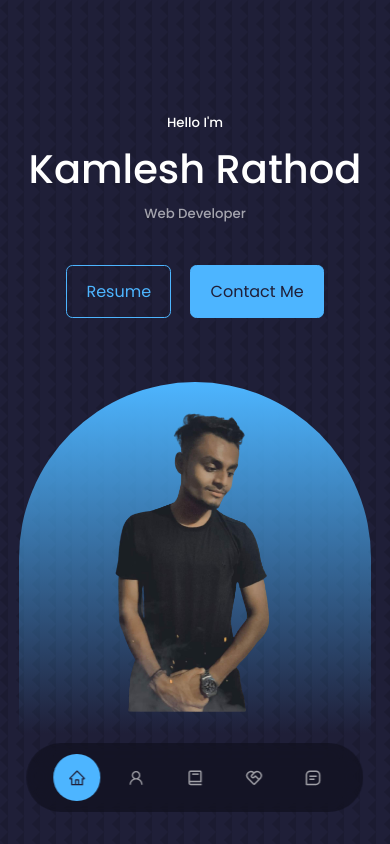
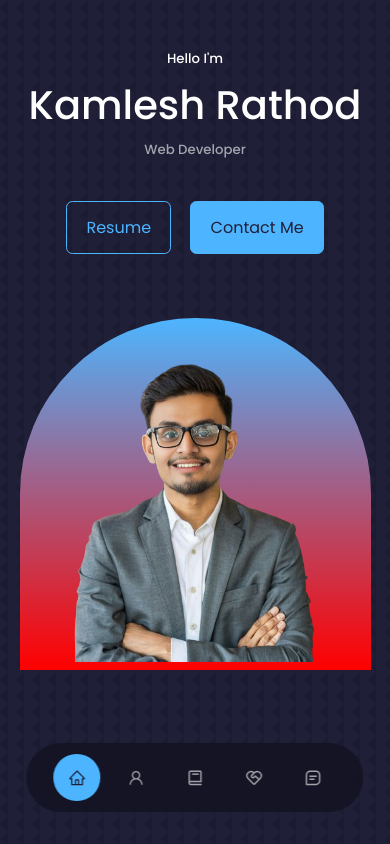
Before and after one commit to whoisbunny/React-Portfolio, a React (Create React App) app: page / in a window 390 px wide. Shown: the top 844 px of the page. Built offline with nearby package versions, Linux system fonts and the light colour scheme; a web font is replaced by a local one.

Commit message:
Update : Profile

```diff
--- a/src/components/header/CTA.jsx
+++ b/src/components/header/CTA.jsx
@@ -5,7 +5,7 @@ const CTA = () => {
     <div className="cta">
       <a
         href={
-          "https://drive.google.com/file/d/1-a1IbEl-OnUBF2bhc66XdtGSuRgXz9TC/view?usp=sharing"
+          "https://drive.google.com/file/d/1FWJDmcxq5AceQ86mSyJ5ZhaDvdezIoIy/view?usp=sharing"
         }
         download
         className="btn"
--- a/src/components/header/Header.jsx
+++ b/src/components/header/Header.jsx
@@ -1,30 +1,30 @@
-import React from 'react'
-import './header.css'
-import CTA from './CTA'
-import ME from '../../assets/bunny1.png'
-import HeaderSocials from './HeaderSocials'
+import React from "react";
+import "./header.css";
+import CTA from "./CTA";
+import ME from "../../assets/Profile.png";
+import HeaderSocials from "./HeaderSocials";
 
 const Header = () => {
   return (
     <header>
-
       <div className="container header__container">
         <h5>Hello I'm</h5>
         <h1>Kamlesh Rathod</h1>
-        <h5 className='text-light'>
-          Web Developer
-        </h5>
-      <CTA  />
+        <h5 className="text-light">Web Developer</h5>
+        <CTA />
 
-      <HeaderSocials/>
-      <div className="me">
-        <img src={ME } alt="" className='header__img' />
-
-      </div>
-      <a href="#contact" className='scroll__down'> Scroll Down</a>
+        <HeaderSocials />
+        <div className="flex_center">
+          <div className="me">
+            <img src={ME} alt="" className="header__img" />
+          </div>
+        </div>
+        <a href="#contact" className="scroll__down">
+          Scroll Down
+        </a>
       </div>
     </header>
-  )
-}
+  );
+};
 
-export default Header
+export default Header;
--- a/src/components/header/header.css
+++ b/src/components/header/header.css
@@ -1,31 +1,26 @@
-header{
+header {
   height: 100vh;
-    padding-top:7rem ;
+  padding-top: 7rem;
   overflow: hidden;
-
 }
-.header__container{
+.header__container {
   text-align: center;
   height: 100%;
   position: relative;
 }
 
-
-
 /* ============================== CTA =========================== */
 
-.cta{
+.cta {
   display: flex;
   margin-top: 2.5rem;
   gap: 1.2rem;
   justify-content: center;
-
 }
-
 
 /* ============================== HEADER SOCIALS =========================== */
 
-.header__socials{
+.header__socials {
   display: flex;
   flex-direction: column;
   align-items: center;
@@ -35,38 +30,46 @@ header{
   bottom: 3rem;
 }
 
-
-.header__socials::after{
+.header__socials::after {
   content: "";
   width: 1px;
   height: 2rem;
   background-color: var(--color-primary);
 }
 
-.header__img{
+.header__img {
   display: flex;
   width: 20vw;
   height: 100%;
   object-fit: contain;
+  /* padding-bottom: 25rem; */
 }
 
 /* ============================== ME =========================== */
 
-.me{
-    background: linear-gradient(var(--color-primary) , transparent);
+.me {
+  background: linear-gradient(var(--color-primary), red);
   width: 22rem;
-    position: absolute;
+  /* position: absolute; */
   height: 30rem;
   margin-top: 4rem;
   border-radius: 12rem 12rem 0 0;
-    left: calc(50% - 11rem );
+  /* left: calc(50% - 11rem); */
   padding: 1.5rem 1.5rem 1.5rem 1.5rem;
+  /* margin: auto; */
 }
-
+.flex_center {
+  display: flex;
+  justify-content: center;
+  align-items: center;
+  gap: 1rem;
+  /* width: 100vw; */
+  /* background-color: red; */
+}
 
 /* ============================== scroll__down =========================== */
 
-.scroll__down{
+.scroll__down {
   position: absolute;
   right: -2.3rem;
   bottom: 5rem;
@@ -75,66 +78,74 @@ header{
   font-size: 0.9rem;
 }
 
-
 /* =============================== MEDIA QUERY ( MEDIUM DEVICE ) ================== */
 
-@media screen and (max-width:1024px ) {
-    header{
+@media screen and (max-width: 1024px) {
+  header {
     height: 68vh;
-    }
-    .me{
-        height: 22rem;
-        padding:2rem   6rem;
-        /* height: 20rem; */
-        padding-bottom: 0rem;
-    }
-    .header__img{
-        padding-bottom: 0px;
-        position: absolute;
-        left: 8%;
-
 
   }
+  .me {
+    height: 22rem;
+    padding: 2rem 6rem;
+    padding-bottom: 0rem;
+    display: flex;
+    justify-content: center;
+    align-items: center;
+    overflow: hidden;
+  }
+  .header__img {
+    /* padding-bottom: 2rem; */
+    position: absolute;
+    /* left: 8%; */
+    object-fit: contain;
+    width: 20rem;
 
   }
-
-
+}
 
 /* =============================== MEDIA QUERY ( SMALL DEVICE ) ================== */
 
-@media screen and (max-width:600px) {
-    header{
+@media screen and (max-width: 600px) {
+  header {
     height: 100vh;
-
   }
-    .header__socials , .scroll__down{
-        display: none ;
+  .header__socials,
+  .scroll__down {
+    display: none;
   }
-    .me{
+  .me {
     max-height: 20rem;
     overflow: hidden;
+    display: flex;
+    justify-content: center;
+    align-items: center;
   }
-    .header__img{
+  .header__img {
+    max-height: 19rem;
     position: absolute;
-        top: -10px;
-        left: 25%;
+    /* top: -10px; */
+    /* left: 25%; */
 
+    /* padding: 5%; */
     /* display: none; */
-        width: 50%;
+    width: 100%;
 
-        object-fit:cover;
+    /* object-fit:cover; */
+    /* object-fit: contain; */
   }
 }
 
-@media screen and (max-width:420px) {
-    header{
+@media screen and (max-width: 420px) {
+  header {
     height: 100vh;
-
+    padding-top: 3rem;
   }
-    .header__socials , .scroll__down{
-        display: none ;
+  .header__socials,
+  .scroll__down {
+    display: none;
   }
-    .me{
+  .me {
     max-height: 500rem;
     overflow: hidden;
   }
```
Also changed, not shown: src/assets/Profile.png (added), src/components/portfolio/portfolio.css (line endings or trailing spaces). Lines whose indentation alone changed are shown as unchanged.
